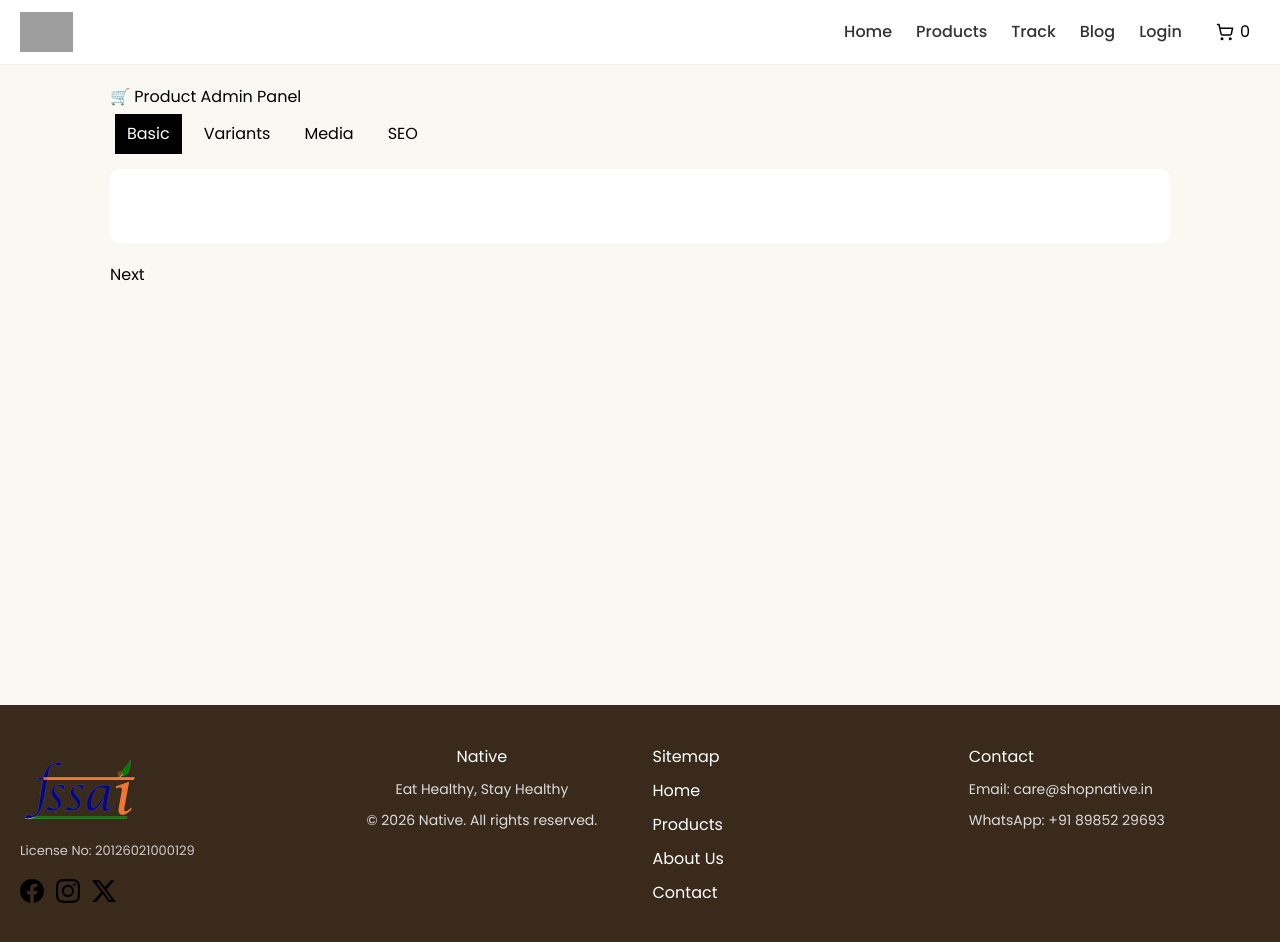
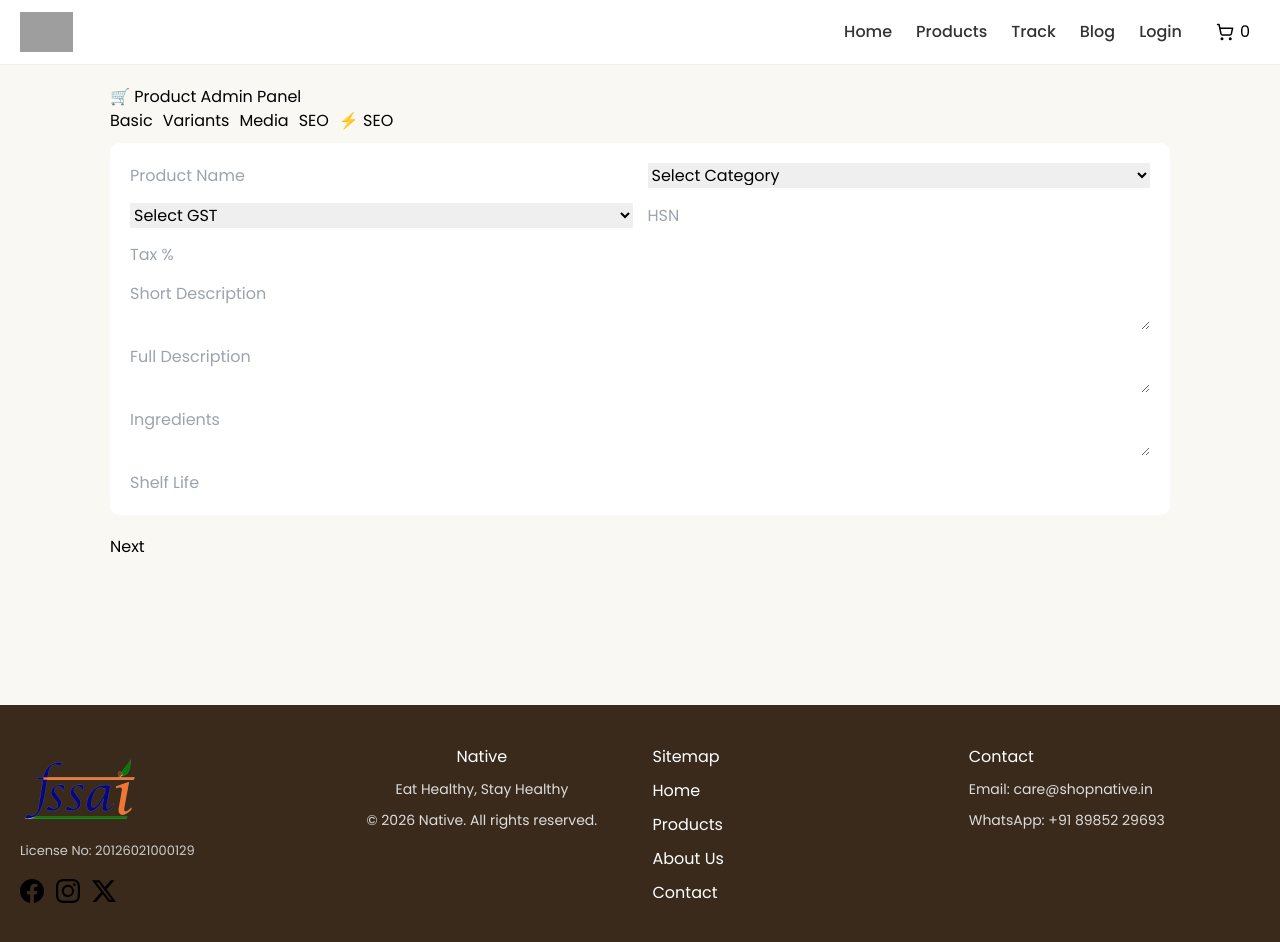
Before and after one commit to nagarajukandula55/native, a Next.js app: page /admin/products in a window 1280 px wide. Shown: the top 942 px of the page. Built offline with nearby package versions, Linux system fonts and the light colour scheme; grey boxes are pictures that could not be loaded.

Commit message:
Update page.js

```diff
--- a/app/admin/products/page.js
+++ b/app/admin/products/page.js
@@ -42,11 +42,10 @@ export default function ProductUpload() {
 
   const [step, setStep] = useState(0);
   const [error, setError] = useState("");
-  const [loading, setLoading] = useState(false);
 
   const barcodeRefs = useRef([]);
 
-  /* ================= GST ================= */
+  /* ================= GST MASTER ================= */
 
   const gstOptions = [
     { name: "Food Preparations (Not Elsewhere Specified)", hsn: "2106", tax: 5, desc: "Includes dosa mix, idli mix" },
@@ -59,23 +58,31 @@ export default function ProductUpload() {
   ];
 
   const websiteCategories = [
-    "Instant Mixes","Spices & Masalas","Cold Pressed Oils",
-    "Flours & Millets","Ready to Cook","Ready to Eat",
-    "Pickles & Chutneys","Snacks & Namkeen",
-    "Breakfast Essentials","Combo Packs","New Arrivals",
+    "Instant Mixes",
+    "Spices & Masalas",
+    "Cold Pressed Oils",
+    "Flours & Millets",
+    "Ready to Cook",
+    "Ready to Eat",
+    "Pickles & Chutneys",
+    "Snacks & Namkeen",
+    "Breakfast Essentials",
+    "Combo Packs",
+    "New Arrivals",
   ];
 
-  /* ================= AUTO ================= */
+  /* ================= AUTO PRODUCT KEY + SEO ================= */
 
   useEffect(() => {
     if (!form.name) return;
 
     const clean = form.name.replace(/native/gi, "").trim();
+
     const key = clean.toUpperCase().replace(/[^A-Z0-9]/g, "");
-
     setProductKey(key);
 
-    const slugGen = form.name.toLowerCase()
+    const slugGen = form.name
+      .toLowerCase()
       .replace(/[^a-z0-9]+/g, "-")
       .replace(/(^-|-$)/g, "");
 
@@ -89,10 +96,11 @@ export default function ProductUpload() {
 
   }, [form.name]);
 
-  /* ================= GST AUTO ================= */
+  /* ================= GST AUTO FIX ================= */
 
   useEffect(() => {
     const selected = gstOptions.find(g => g.name === form.gstCategory);
+
     if (selected) {
       setForm(prev => ({
         ...prev,
@@ -103,11 +111,10 @@ export default function ProductUpload() {
     }
   }, [form.gstCategory]);
 
-  /* ================= VARIANT FIX ================= */
+  /* ================= SAFE VARIANT UPDATE ================= */
 
   function updateVariant(i, field, value) {
-    setForm(prev => {
-      const updated = [...prev.variants];
+    const updated = [...form.variants];
 
     updated[i] = {
       ...updated[i],
@@ -116,11 +123,15 @@ export default function ProductUpload() {
 
     if (updated[i].value && productKey) {
       const seq = String(i + 1).padStart(3, "0");
-        updated[i].sku = `NA-${productKey}-${seq}-${updated[i].value}${updated[i].unit}`;
+
+      updated[i].sku =
+        `NA-${productKey}-${seq}-${updated[i].value}${updated[i].unit}`;
     }
 
-      return { ...prev, variants: updated };
-    });
+    setForm(prev => ({
+      ...prev,
+      variants: updated,
+    }));
   }
 
   function addVariant() {
@@ -137,7 +148,7 @@ export default function ProductUpload() {
     }));
   }
 
-  /* ================= IMAGE ================= */
+  /* ================= IMAGE SAFE ================= */
 
   async function handleImageUpload(e) {
     const files = Array.from(e.target.files);
@@ -160,7 +171,10 @@ export default function ProductUpload() {
       );
 
       const json = await res.json();
-      if (json?.secure_url) uploaded.push(json.secure_url);
+
+      if (json?.secure_url) {
+        uploaded.push(json.secure_url);
+      }
     }
 
     setForm(prev => ({
@@ -177,8 +191,11 @@ export default function ProductUpload() {
     if (!form.gstCategory) return "GST category required";
     if (form.variants.length === 0) return "Add at least one variant";
 
-    const invalid = form.variants.find(v => !v.value || !v.mrp || !v.sellingPrice);
-    if (invalid) return "Fill all variant fields";
+    const invalidVariant = form.variants.find(
+      v => !v.value || !v.mrp || !v.sellingPrice
+    );
+
+    if (invalidVariant) return "Fill all variant fields";
 
     return null;
   }
@@ -195,9 +212,7 @@ export default function ProductUpload() {
             height: 50,
             displayValue: true,
           });
-        } catch (e) {
-          console.error("Barcode error:", e);
-        }
+        } catch {}
       }
     });
   }, [form.variants]);
@@ -206,14 +221,15 @@ export default function ProductUpload() {
 
   async function handleSubmit() {
     const err = validate();
-    if (err) return setError(err);
+    if (err) {
+      setError(err);
+      return;
+    }
 
     setError("");
-    setLoading(true);
 
-    try {
     for (let v of form.variants) {
-        const res = await fetch("/api/admin/products", {
+      await fetch("/api/admin/products", {
         method: "POST",
         headers: { "Content-Type": "application/json" },
         body: JSON.stringify({
@@ -228,84 +244,152 @@ export default function ProductUpload() {
           status: "review",
         }),
       });
+    }
+
+    alert("Product sent for review ✔");
+
+    setForm(emptyForm);
+    setImagePreviews([]);
+    setStep(0);
+  }
+
+  /* ================= SEO ================= */
+
+  async function generateAISEO() {
+    const res = await fetch("/api/seo", {
+      method: "POST",
+      headers: { "Content-Type": "application/json" },
+      body: JSON.stringify({
+        name: form.name,
+        category: form.category,
+      }),
+    });
 
     const data = await res.json();
-        if (!data.success) throw new Error(data.message || "Save failed");
+
+    if (data.success) {
+      setSeo(data.seo);
     }
-
-      window.location.href = "/admin/products/review";
-
-    } catch (e) {
-      setError(e.message);
-    }
-
-    setLoading(false);
   }
 
   /* ================= UI ================= */
 
   return (
-    <div className="container">
+    <div style={{ maxWidth: 1100, margin: "auto", padding: 20 }}>
 
       <h1>🛒 Product Admin Panel</h1>
 
-      {error && <div className="error">{error}</div>}
+      {error && <div style={{ color: "red" }}>{error}</div>}
 
-      <div className="steps">
-        {["Basic","Variants","Media","SEO"].map((s,i)=>(
-          <button key={i}
-            className={step===i ? "active":""}
-            onClick={()=>setStep(i)}>
-            {s}
-          </button>
-        ))}
+      {/* STEPS */}
+      <div style={{ display: "flex", gap: 10, marginBottom: 10 }}>
+        <button onClick={() => setStep(0)}>Basic</button>
+        <button onClick={() => setStep(1)}>Variants</button>
+        <button onClick={() => setStep(2)}>Media</button>
+        <button onClick={() => setStep(3)}>SEO</button>
+        <button onClick={generateAISEO}>⚡ SEO</button>
       </div>
 
+      {/* BASIC */}
       {step === 0 && (
-        <div className="card">
-          <input value={form.name}
-            onChange={e=>setForm({...form,name:e.target.value})} />
+        <div style={{
+          display: "grid",
+          gridTemplateColumns: "1fr 1fr",
+          gap: 15,
+          background: "#fff",
+          padding: 20,
+          borderRadius: 10
+        }}>
+
+          <input placeholder="Product Name"
+            value={form.name}
+            onChange={e => setForm({ ...form, name: e.target.value })} />
+
+          <select value={form.category}
+            onChange={e => setForm({ ...form, category: e.target.value })}>
+            <option>Select Category</option>
+            {websiteCategories.map(c => <option key={c}>{c}</option>)}
+          </select>
+
+          <select value={form.gstCategory}
+            onChange={e => setForm({ ...form, gstCategory: e.target.value })}>
+            <option>Select GST</option>
+            {gstOptions.map(g => <option key={g.name}>{g.name}</option>)}
+          </select>
+
+          <input value={form.hsn} readOnly placeholder="HSN" />
+          <input value={form.tax} readOnly placeholder="Tax %" />
+
+          <textarea placeholder="Short Description"
+            value={form.shortDescription}
+            onChange={e => setForm({ ...form, shortDescription: e.target.value })}
+            style={{ gridColumn: "span 2" }} />
+
+          <textarea placeholder="Full Description"
+            value={form.description}
+            onChange={e => setForm({ ...form, description: e.target.value })}
+            style={{ gridColumn: "span 2" }} />
+
+          <textarea placeholder="Ingredients"
+            value={form.ingredients}
+            onChange={e => setForm({ ...form, ingredients: e.target.value })}
+            style={{ gridColumn: "span 2" }} />
+
+          <input placeholder="Shelf Life"
+            value={form.shelfLife}
+            onChange={e => setForm({ ...form, shelfLife: e.target.value })} />
+
         </div>
       )}
 
+      {/* VARIANTS */}
       {step === 1 && (
-        <div className="card">
-          {form.variants.map((v,i)=>(
-            <div className="row" key={i}>
-              <input value={v.value}
-                onChange={e=>updateVariant(i,"value",e.target.value)} />
-              <input value={v.mrp}
-                onChange={e=>updateVariant(i,"mrp",e.target.value)} />
-              <input value={v.sellingPrice}
-                onChange={e=>updateVariant(i,"sellingPrice",e.target.value)} />
+        <div>
+          {form.variants.map((v, i) => (
+            <div key={i} style={{ display: "grid", gridTemplateColumns: "repeat(5,1fr) auto", gap: 10 }}>
+              <input onChange={e => updateVariant(i, "value", e.target.value)} />
+              <select onChange={e => updateVariant(i, "unit", e.target.value)}>
+                <option>GM</option><option>KG</option><option>ML</option><option>L</option>
+              </select>
+              <input onChange={e => updateVariant(i, "mrp", e.target.value)} />
+              <input onChange={e => updateVariant(i, "sellingPrice", e.target.value)} />
               <input value={v.sku} readOnly />
-              <svg ref={el => barcodeRefs.current[i]=el} />
+              <svg ref={el => barcodeRefs.current[i] = el} />
+              <button onClick={() => removeVariant(i)}>X</button>
             </div>
           ))}
           <button onClick={addVariant}>+ Add Variant</button>
         </div>
       )}
 
-      <div className="actions">
-        {step > 0 && <button onClick={()=>setStep(step-1)}>Back</button>}
-        {step < 3 && <button onClick={()=>setStep(step+1)}>Next</button>}
+      {/* MEDIA */}
+      {step === 2 && (
+        <div>
+          <input type="file" multiple onChange={handleImageUpload} />
+          <div style={{ display: "flex", gap: 10 }}>
+            {imagePreviews.map((img, i) => (
+              <img key={i} src={img.preview} width={80} height={80} />
+            ))}
+          </div>
+        </div>
+      )}
+
+      {/* SEO */}
       {step === 3 && (
-          <button disabled={loading} onClick={handleSubmit}>
-            {loading ? "Saving..." : "Send for Review"}
-          </button>
+        <div>
+          <input value={seo.title}
+            onChange={e => setSeo({ ...seo, title: e.target.value })} />
+          <textarea value={seo.description}
+            onChange={e => setSeo({ ...seo, description: e.target.value })} />
+        </div>
       )}
+
+      {/* ACTION */}
+      <div style={{ marginTop: 20 }}>
+        {step > 0 && <button onClick={() => setStep(step - 1)}>Back</button>}
+        {step < 3 && <button onClick={() => setStep(step + 1)}>Next</button>}
+        {step === 3 && <button onClick={handleSubmit}>Send for Review</button>}
       </div>
-
-      <style jsx>{`
-        .container{max-width:1100px;margin:auto;padding:20px;}
-        .card{background:#fff;padding:15px;border-radius:10px;margin-top:10px;}
-        .row{display:grid;grid-template-columns:repeat(5,1fr);gap:10px;}
-        input{padding:10px;width:100%;}
-        .steps button{margin:5px;padding:8px 12px;}
-        .steps .active{background:black;color:#fff;}
-        .actions{margin-top:20px;display:flex;gap:10px;}
-        .error{color:red;margin:10px 0;}
-      `}</style>
 
     </div>
   );
```
Lines whose indentation alone changed are shown as unchanged.
